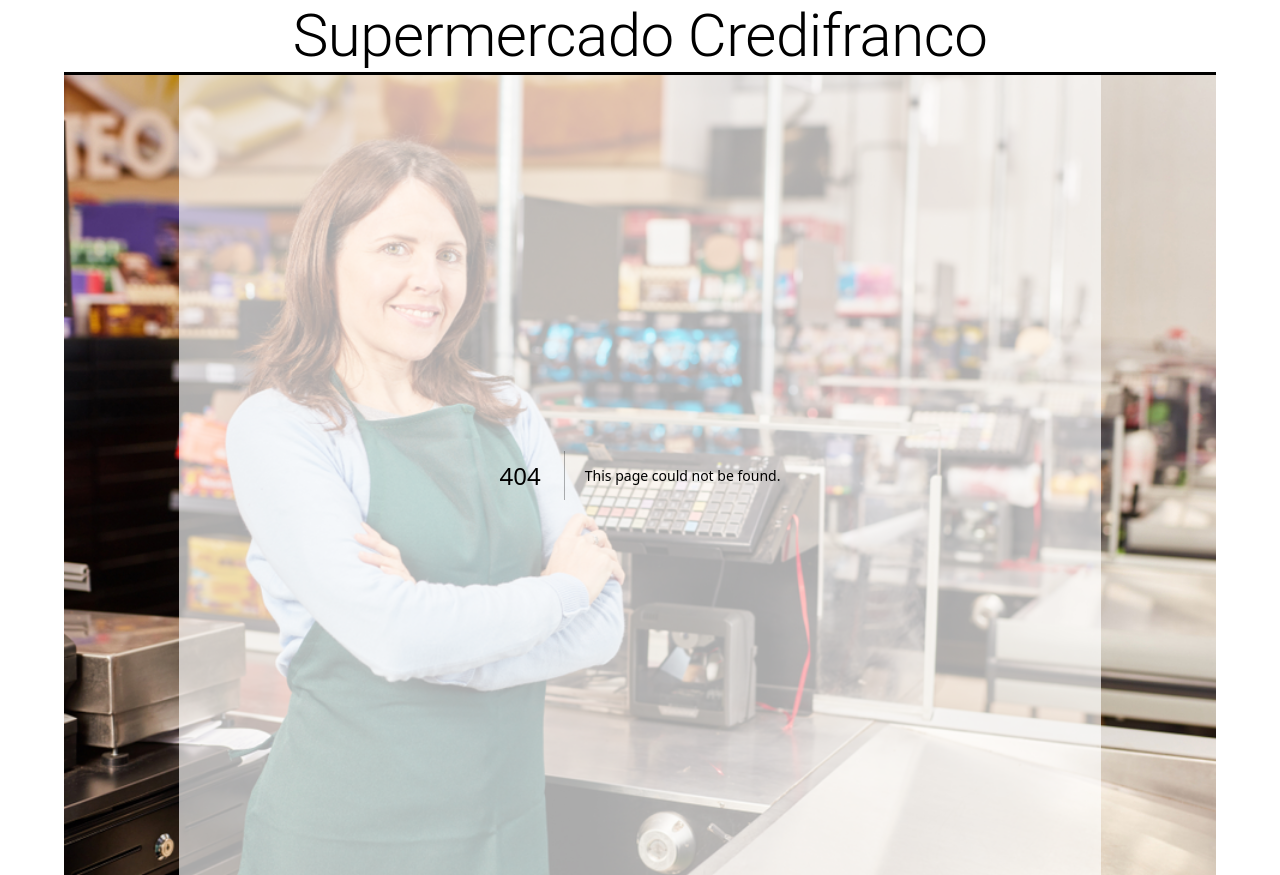
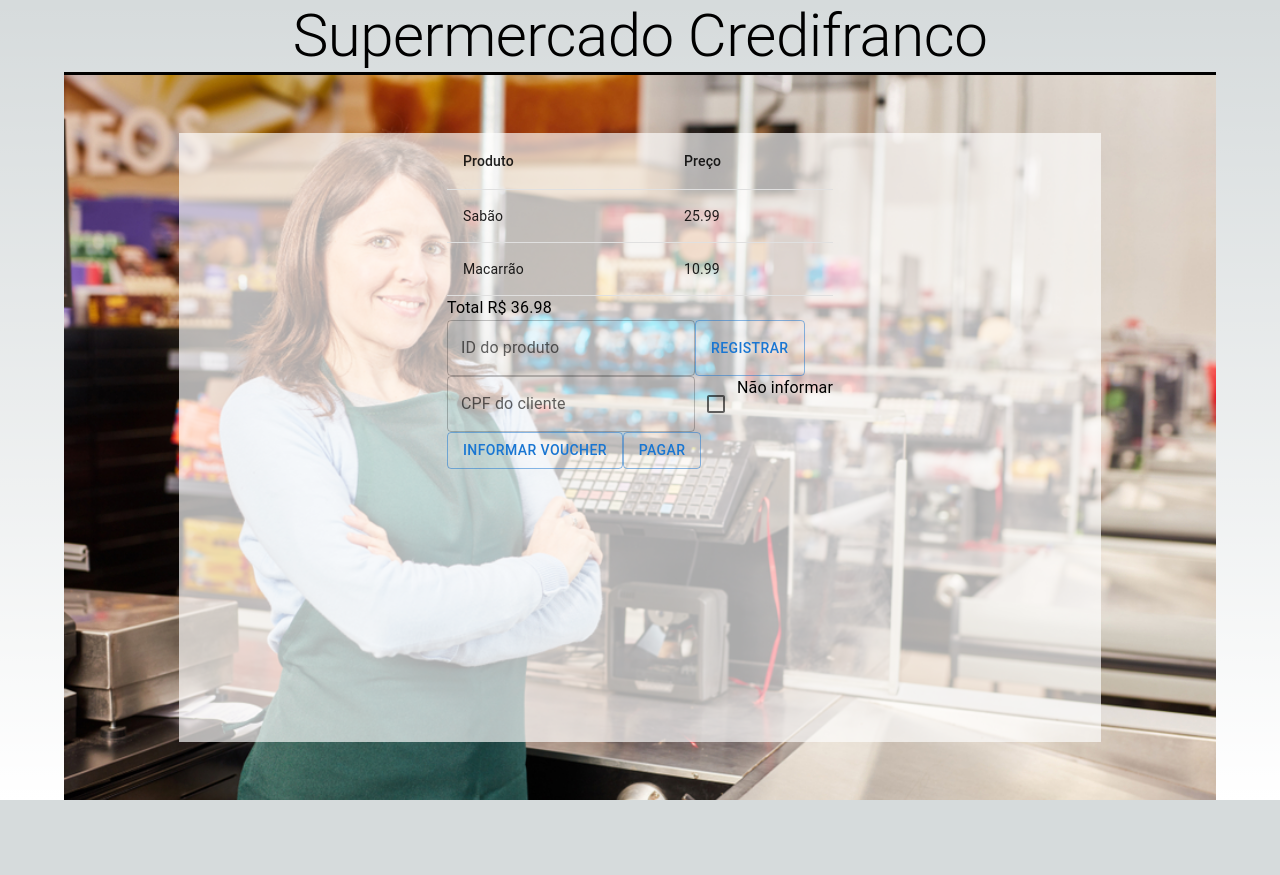
Before and after one commit to EronAlves1996/credifranco-teste, a Next.js app in the folder src/front/: page /cashier in a window 1280 px wide. Before the commit this address had no page. After the commit the page ends 800 px from the top, so only its background shows below. Built offline with nearby package versions, Linux system fonts and the light colour scheme.

Commit message:
feat:  make initial cashier screen

```diff
--- /dev/null
+++ b/src/front/src/app/cashier/page.tsx
@@ -0,0 +1,63 @@
+import {
+  Button,
+  Checkbox,
+  Stack,
+  Table,
+  TableBody,
+  TableCell,
+  TableHead,
+  TableRow,
+  TextField,
+  Typography,
+} from "@mui/material";
+
+const headerCells = ["Produto", "Preço"];
+
+const mockProducts = [
+  { product: "Sabão", price: 25.99 },
+  {
+    product: "Macarrão",
+    price: 10.99,
+  },
+];
+
+export default function Cashier() {
+  return (
+    <Stack>
+      <Table>
+        <TableHead>
+          <TableRow>
+            {headerCells.map((cell) => (
+              <TableCell key={cell}>{cell}</TableCell>
+            ))}
+          </TableRow>
+        </TableHead>
+        <TableBody>
+          {mockProducts.map(({ price, product }) => (
+            <TableRow key={product}>
+              <TableCell>{product}</TableCell>
+              <TableCell>{price}</TableCell>
+            </TableRow>
+          ))}
+        </TableBody>
+      </Table>
+      <Typography>
+        Total R${" "}
+        {mockProducts.reduce((total, product) => total + product.price, 0)}
+      </Typography>
+      <Stack direction="row">
+        <TextField variant="outlined" label="ID do produto" />
+        <Button variant="outlined">Registrar</Button>
+      </Stack>
+      <Stack direction="row">
+        <TextField variant="outlined" label="CPF do cliente" />
+        <Checkbox />
+        <Typography>Não informar</Typography>
+      </Stack>
+      <Stack direction="row">
+        <Button variant="outlined">Informar Voucher</Button>
+        <Button variant="outlined">Pagar</Button>
+      </Stack>
+    </Stack>
+  );
+}
```
